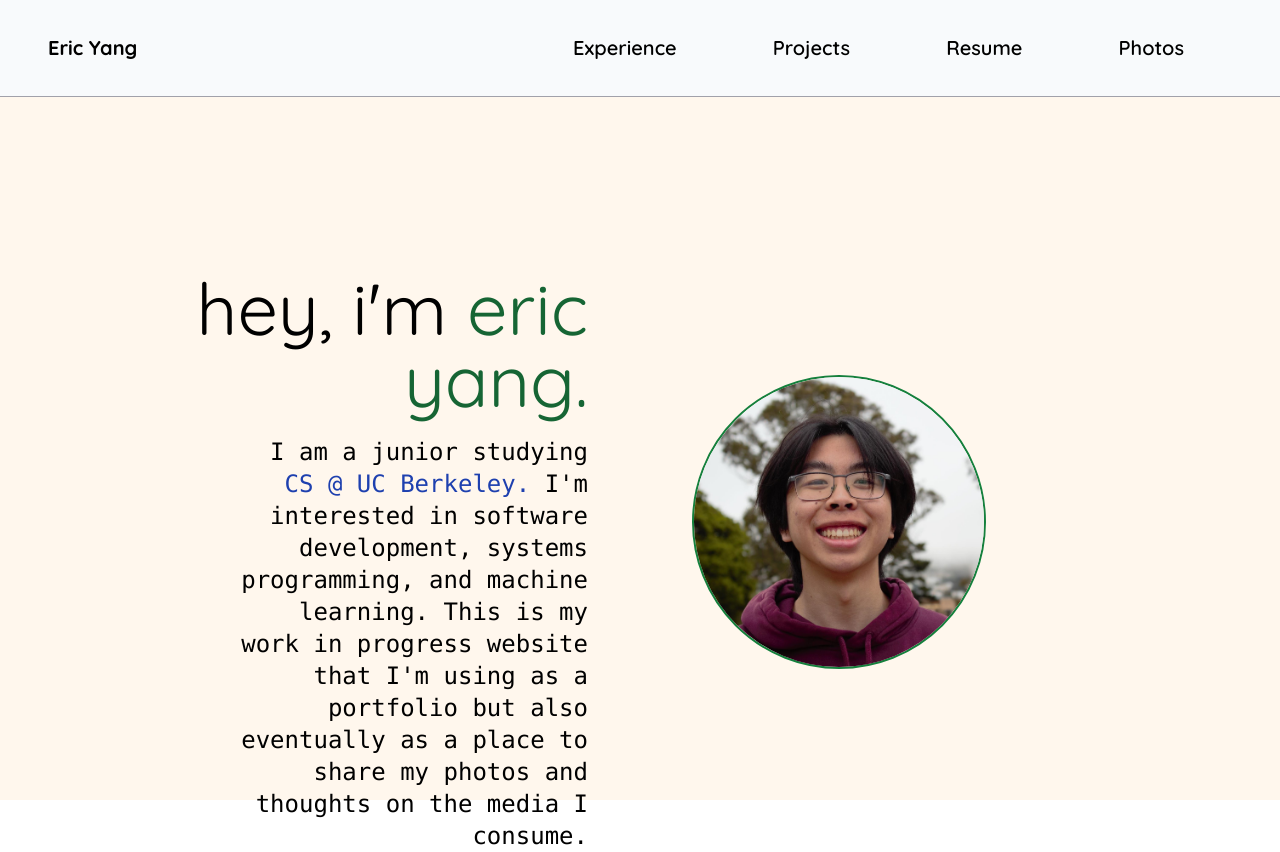
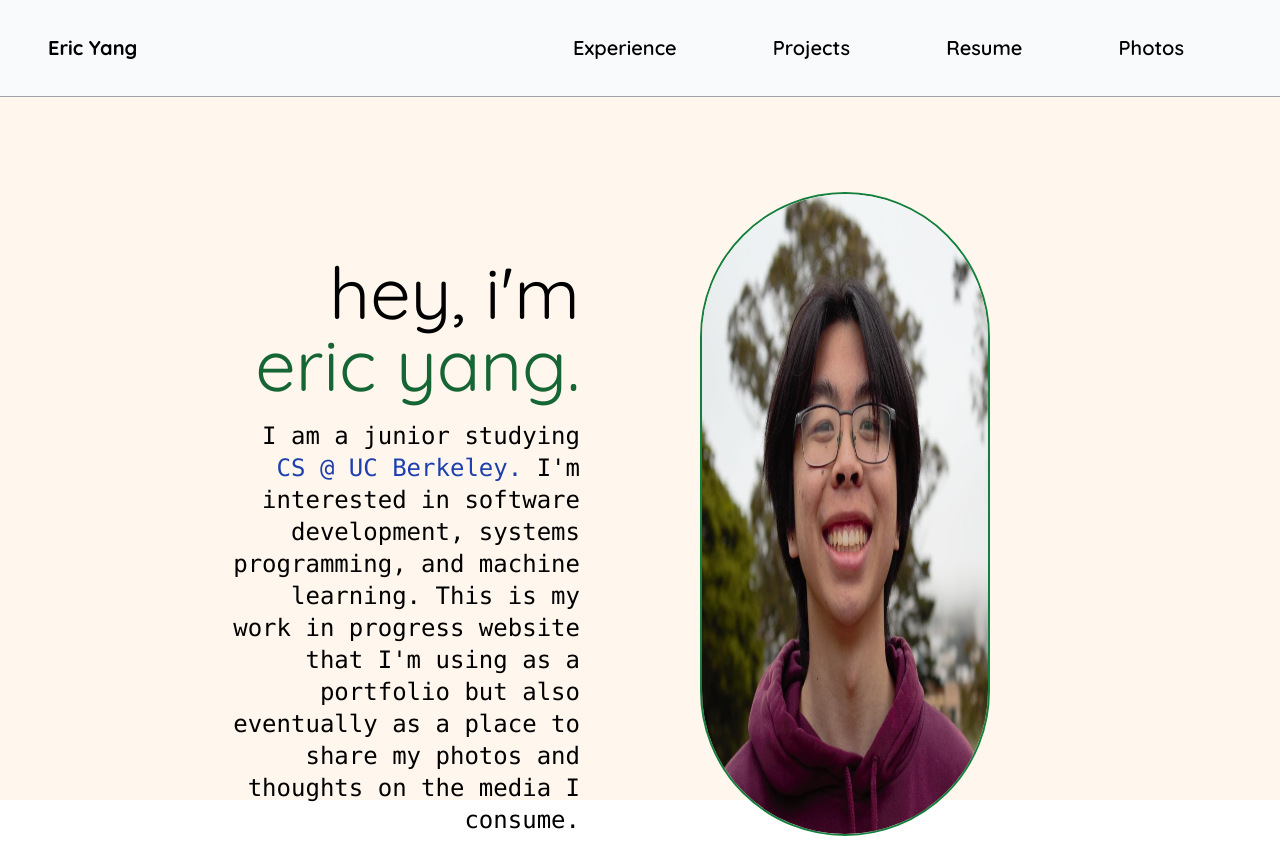
Before and after one commit to ericy3/ericy3.github.io, a React (Create React App) app: page / in a window 1280 px wide. Built offline with nearby package versions, Linux system fonts and the light colour scheme.

Commit message:
minor spacing fixes for profile + intro

```diff
--- a/src/pages/About.tsx
+++ b/src/pages/About.tsx
@@ -17,13 +17,13 @@ const About = () => {
     return (
         <div className="flex flex-row font-quicksand text-lg self-center">
             <div className="w-1/6" />
-            <div className="flex flex-col w-1/3 inline-block mt-20 text-right mr-12">
+            <div className="flex flex-col w-1/3 inline-block mt-16 text-right mr-2">
                 <div className="text-7xl mb-5">
                     hey, i'm <a className="text-green-800">eric yang.</a>
                 </div>
                 <Introduction/>
             </div>
-            <div className="w-1/3 ml-14 place-self-center">
+            <div className="flex w-1/3 ml-28 justify-items-center">
                 <img id="portrait" className="w-3/4 rounded-full border-2 border-green-700" alt="portrait" src="../pictures/square_portrait.jpg" />
             </div>
             <div className="w-1/6"/>
```
